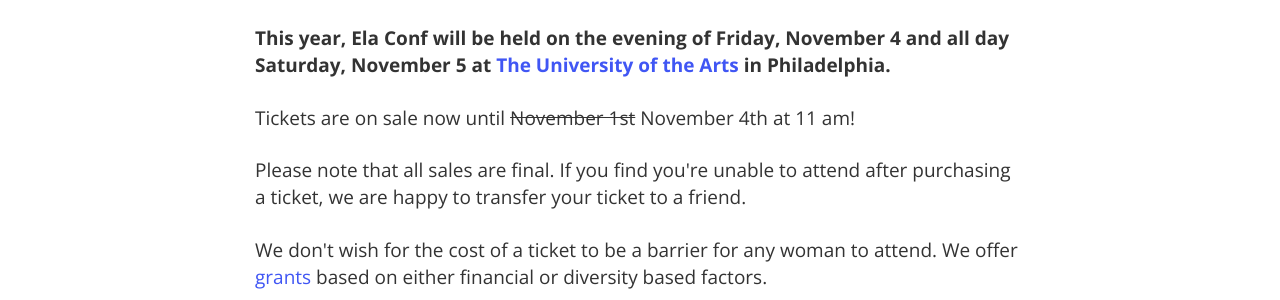
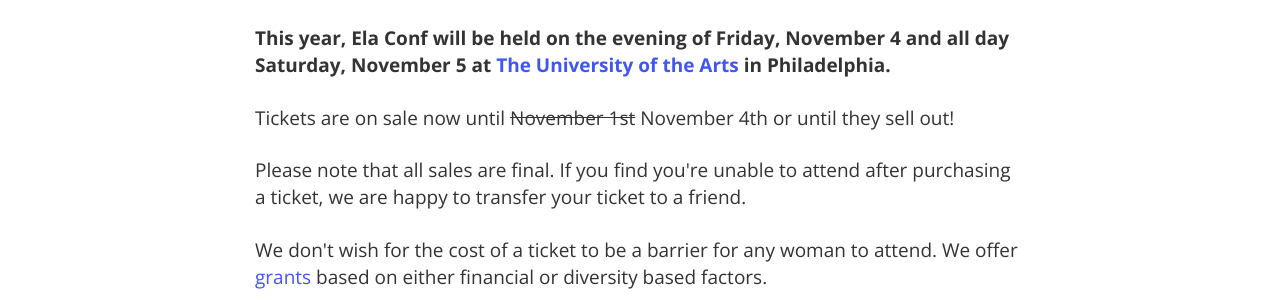
Before and after one commit to elaconf/elaconf.github.io, a Jekyll site: the page built from index.html, in a window 1280 px wide and 900 px high, scrolled down 1162 px. Shown: the part 155-455 px from the top of the window. Built offline with Jekyll 4.4.1, drawn with Linux system fonts in a browser that asks for light colours; a script that is not in the unit is left out.

Commit message:
Update tickets.html

```diff
--- a/_includes/tickets.html
+++ b/_includes/tickets.html
@@ -1,4 +1,4 @@
-<p>Tickets are on sale now until <strike>November 1st</strike> November 4th at 11 am!</p>
+<p>Tickets are on sale now until <strike>November 1st</strike> November 4th or until they sell out!</p>
 <script async src="//widgets.nvite.com/1.5/tickets.js" data-resource="ea6a" style="margin-bottom: 2em;"></script>
 <p>Please note that all sales are final. If you find you're unable to attend after purchasing a ticket, we are happy to transfer your ticket to a friend.</p>
 <p>We don't wish for the cost of a ticket to be a barrier for any woman to attend. We offer <a href="/grant">grants</a> based on either financial or diversity based factors.</p>
```
